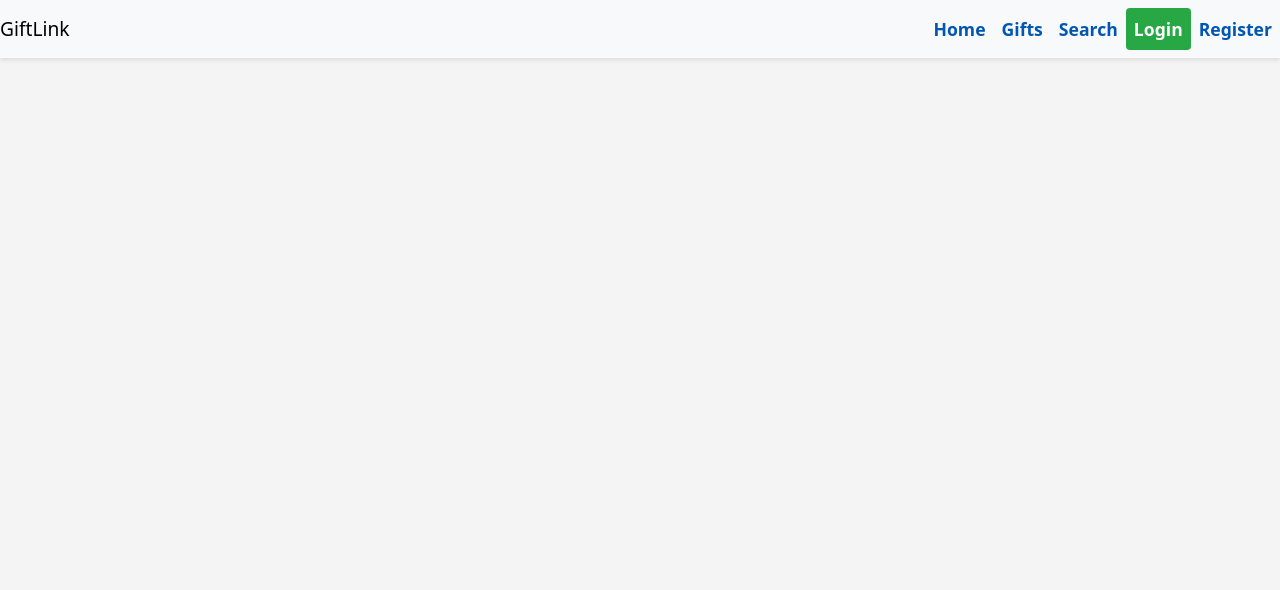
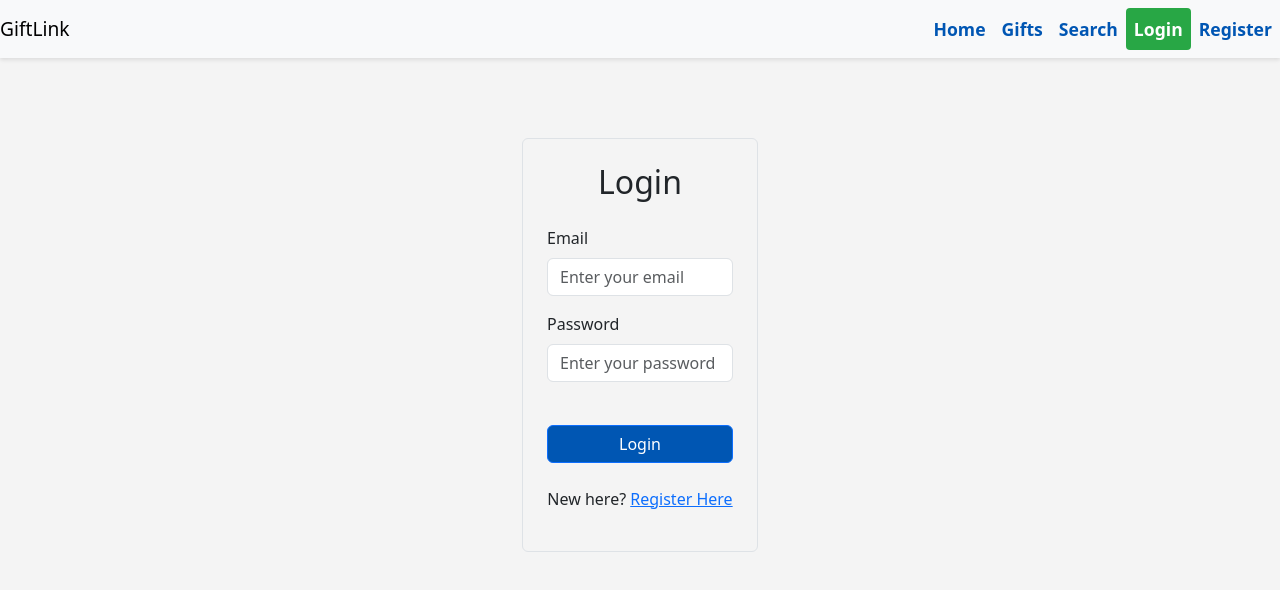
Before and after one commit to vickstormtechnology/fullstack-capstone-project, a React (Create React App) app in the folder giftlink-frontend/: page /app/login in a window 1280 px wide. Shown: the top 590 px of the page. Built offline with nearby package versions, Linux system fonts and the light colour scheme.

Commit message:
first commit

```diff
--- a/giftlink-frontend/src/App.js
+++ b/giftlink-frontend/src/App.js
@@ -4,6 +4,9 @@ import MainPage from './components/MainPage/MainPage';
 import 'bootstrap/dist/css/bootstrap.min.css';
 import DetailsPage from './components/DetailsPage/DetailsPage';
 import SearchPage from './components/SearchPage/SearchPage';
+import LoginPage from './components/LoginPage/LoginPage';
+import RegisterPage from './components/RegisterPage/RegisterPage';
+import 'bootstrap/dist/css/bootstrap.min.css';
 import Profile from './components/Profile/Profile';
 import './App.css';
 import Navbar from './components/Navbar/Navbar';
@@ -12,14 +15,16 @@ function App() {
 
     return (
         <>
-        <Navbar/>
+            <Navbar />
             <Routes>
                 {/* the final code will not pass the products to every page, but each page will call the server API */}
                 <Route path="/" element={<MainPage />} />
                 <Route path="/app" element={<MainPage />} />
-          <Route path="/app/search" element={<SearchPage/>} />
-          <Route path="/app/product/:productId" element={<DetailsPage/>} />
-          <Route path="/app/profile" element={<Profile/>} />
+                <Route path="/app/search" element={<SearchPage />} />
+                <Route path="/app/login" element={<LoginPage />} />
+                <Route path="/app/register" element={<RegisterPage />} />
+                <Route path="/app/product/:productId" element={<DetailsPage />} />
+                <Route path="/app/profile" element={<Profile />} />
             </Routes>
         </>
     );
--- a/giftlink-frontend/src/components/Navbar/Navbar.js
+++ b/giftlink-frontend/src/components/Navbar/Navbar.js
@@ -61,7 +61,6 @@ export default function Navbar() {
                                     )  : (
                                     <>
                                         <li className="nav-item">
-
                                         <Link className="nav-link login-btn" to="/app/login">Login</Link>
                                         </li>
                                         <li className="nav-item">
```
Lines whose indentation alone changed are shown as unchanged.
